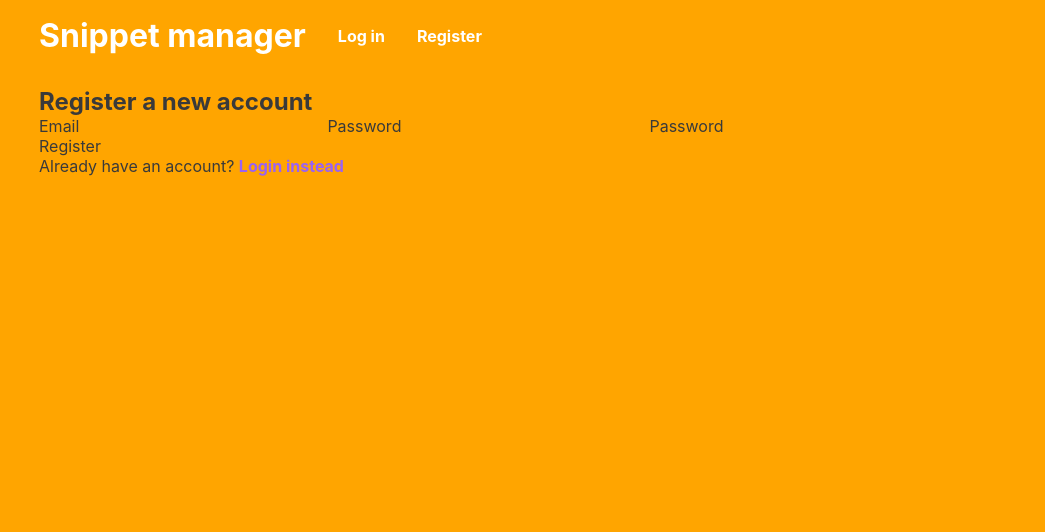
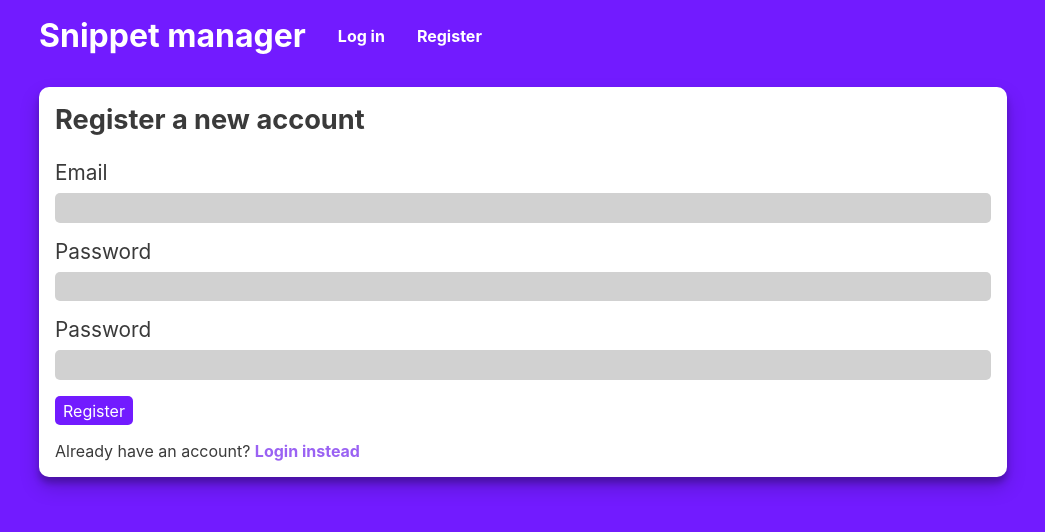
Before and after one commit to denis-rim/snippet-manager, a React (Create React App) app in the folder client/: page /register in a window 1280 px wide. Shown: the top 532 px of the page, without its empty margins (117-1162 px from the left). Built offline with nearby package versions, Linux system fonts and the light colour scheme.

Commit message:
styles for login and register components

```diff
--- /dev/null
+++ b/client/src/components/auth/AuthForm.scss
@@ -0,0 +1,17 @@
+@import "../../style/mixins";
+
+.auth-form {
+  @include card();
+
+  h2 {
+    margin-bottom: 1.5rem;
+    font-size: 1.7rem;
+  }
+
+  .btn-submit {
+    @include btn();
+    margin-bottom: 1rem;
+    background: var(--primary-color);
+    color: var(--text-light-color);
+  }
+}
--- a/client/src/components/auth/Login.js
+++ b/client/src/components/auth/Login.js
@@ -1,6 +1,8 @@
 import React, { useState } from "react";
 import { Link } from "react-router-dom";
 import axios from "axios";
+
+// import "AuthForm.scss";
 
 const Login = () => {
   const [formEmail, setFormEmail] = useState("");
@@ -20,7 +22,7 @@
   return (
     <div className="auth-form">
       <h2>Log in</h2>
-      <form onSubmit={login}>
+      <form className="form" onSubmit={login}>
         <label htmlFor="form-email">Email</label>
         <input
           id="form-email"
@@ -37,7 +39,9 @@
           onChange={(e) => setFormPassword(e.target.value)}
         />
 
-        <button type="submit">Log in </button>
+        <button className="btn-submit" type="submit">
+          Log in{" "}
+        </button>
       </form>
       <p>
         Don't have an account yet?
--- a/client/src/components/auth/Register.js
+++ b/client/src/components/auth/Register.js
@@ -1,6 +1,8 @@
 import React, { useState } from "react";
 import { Link } from "react-router-dom";
 import axios from "axios";
+
+import "./AuthForm.scss";
 
 const Register = () => {
   const [formEmail, setFormEmail] = useState("");
@@ -22,7 +24,7 @@
   return (
     <div className="auth-form">
       <h2>Register a new account</h2>
-      <form onSubmit={register}>
+      <form className="form" onSubmit={register}>
         <label htmlFor="form-email">Email</label>
         <input
           id="form-email"
@@ -47,7 +49,9 @@
           onChange={(e) => setFormPasswordVerify(e.target.value)}
         />
 
-        <button type="submit">Register</button>
+        <button className="btn-submit" type="submit">
+          Register
+        </button>
       </form>
       <p>
         Already have an account? <Link to="/login">Login instead</Link>
--- a/client/src/components/home/SnippetEditor.js
+++ b/client/src/components/home/SnippetEditor.js
@@ -51,7 +51,7 @@
   };
   return (
     <div className="snippet-editor">
-      <form onSubmit={saveSnippet}>
+      <form className="form" onSubmit={saveSnippet}>
         <label htmlFor="editor-title">Title</label>
         <input
           id="editor-title"
--- a/client/src/components/home/SnippetEditor.scss
+++ b/client/src/components/home/SnippetEditor.scss
@@ -2,31 +2,6 @@
 
 .snippet-editor {
   @include card();
-
-  label,
-  input,
-  textarea {
-    display: block;
-  }
-
-  label {
-    margin-bottom: 0.5rem;
-    font-size: 1.3rem;
-  }
-
-  input,
-  textarea {
-    margin-bottom: 1rem;
-    width: 100%;
-    background: var(--dark-color);
-    padding: 0.3rem 0.5rem;
-    border-radius: 5px;
-  }
-
-  textarea {
-    height: 200px;
-    resize: none;
-  }
 
   .btn-save,
   .btn-cancel {
--- /dev/null
+++ b/client/src/style/forms.scss
@@ -0,0 +1,26 @@
+.form {
+  label,
+  input,
+  textarea {
+    display: block;
+  }
+
+  label {
+    margin-bottom: 0.5rem;
+    font-size: 1.3rem;
+  }
+
+  input,
+  textarea {
+    margin-bottom: 1rem;
+    width: 100%;
+    background: var(--dark-color);
+    padding: 0.3rem 0.5rem;
+    border-radius: 5px;
+  }
+
+  textarea {
+    height: 200px;
+    resize: none;
+  }
+}
--- a/client/src/style/index.scss
+++ b/client/src/style/index.scss
@@ -1,5 +1,6 @@
 @import "./variables";
-@import "mixins";
+@import "./mixins";
+@import "./forms";
 
 *,
 :before,
@@ -10,8 +11,8 @@
 }
 
 body {
-  //background: var(--primary-color);
-  background: orange;
+  background: var(--primary-color);
+  //background: orange;
   color: var(--text-dark-color);
   font-family: -apple-system, BlinkMacSystemFont, "Segoe UI", Roboto,
     "Helvetica Neue", Arial, "Noto Sans", sans-serif, "Apple Color Emoji",
```
